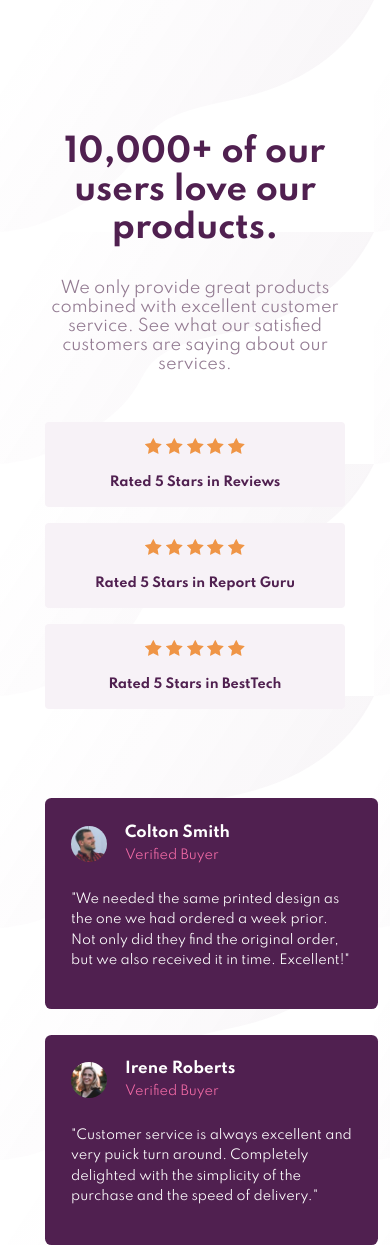
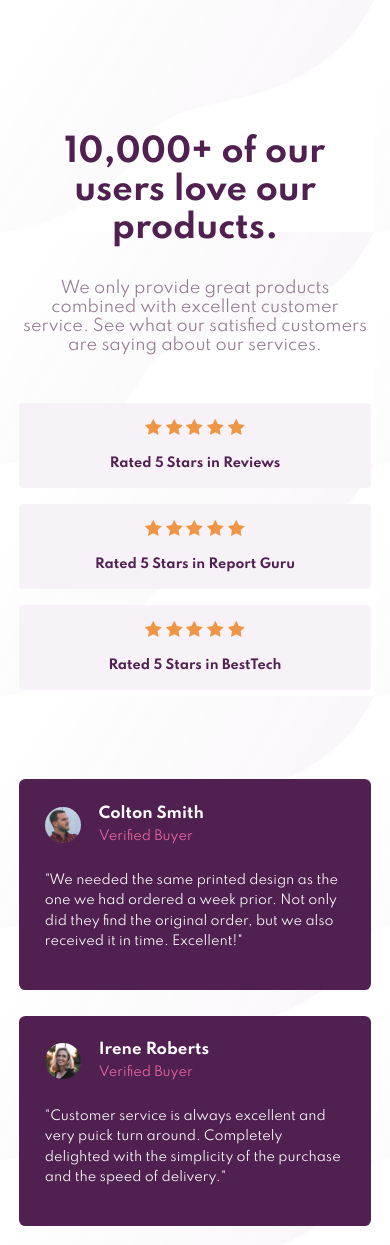
Before and after one commit to FaridJunior/social-proof-section-master, a plain HTML site: page index.html in a window 390 px wide. Shown: the top 1245 px of the page. Drawn offline with Linux system fonts and the light colour scheme.

Commit message:
add more style for more small devices

```diff
--- a/style.css
+++ b/style.css
@@ -127,14 +127,18 @@ body {
   color: #ffffff;
 }
 
-@media (max-width: 800px) {
+@media (max-width: 1050px) {
   body {
     background: url(images/bg-pattern-top-mobile.svg);
+  }
+  .intro {
+    align-items: center;
   }
   .main__header {
     text-align: center;
     justify-content: center;
   }
+
   .intro__header {
     font-size: 2em;
   }
@@ -156,9 +160,15 @@ body {
     margin-top: 0em;
   }
   .review__wrapper {
+    width: 100%;
     margin-top: 2em !important;
   }
   .stars__wrapper {
     padding-top: 1em;
   }
 }
+@media (max-width: 400px) {
+  .container {
+    width: 94%;
+  }
+}
```
